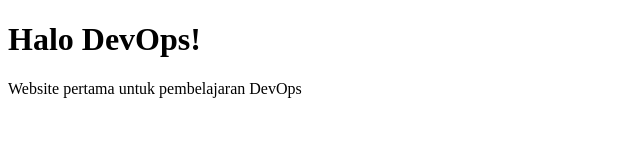
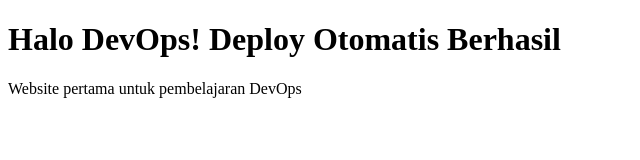
Before and after one commit to Bagusylyto/web-devops, a plain HTML site: page index.html in a window 1280 px wide. Shown: the whole page, without its empty margins (0-640 px from the left). Drawn offline with Linux system fonts and the light colour scheme.

Commit message:
ubah teks halaman

```diff
--- a/index.html
+++ b/index.html
@@ -6,7 +6,7 @@
     <title>Belajar DevOps</title>
   </head>
   <body>
-    <h1>Halo DevOps!</h1>
+    <h1>Halo DevOps! Deploy Otomatis Berhasil</h1>
     <p>Website pertama untuk pembelajaran DevOps</p>
   </body>
 </html>
```
